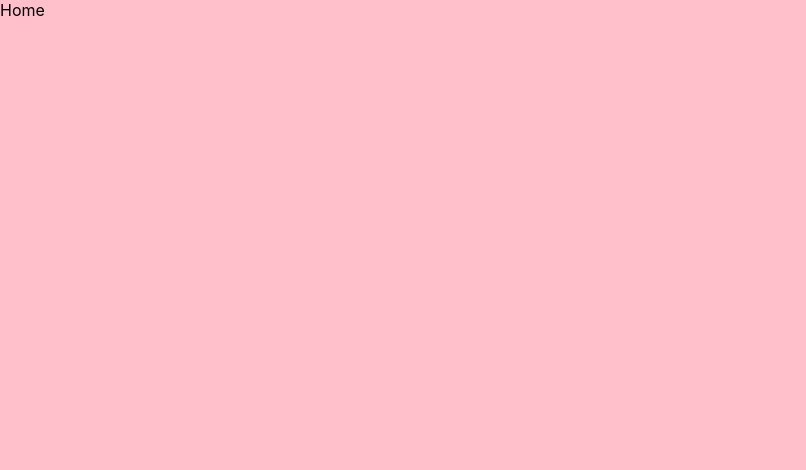
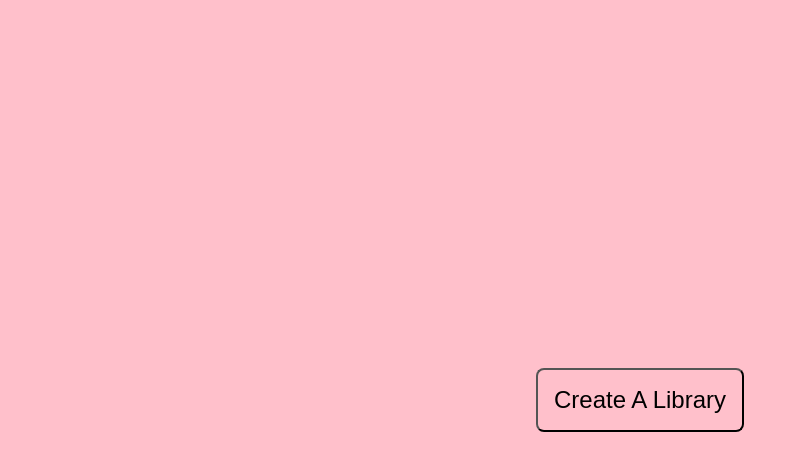
Before and after one commit to MSrotyr/iEquos_challenge, a React (Create React App) app in the folder app/: page / in a window 1280 px wide. Shown: the top 470 px of the page, without its empty margins (0-806 px from the left). Built offline with nearby package versions, Linux system fonts and the light colour scheme.

Commit message:
feature: basic home page

```diff
--- a/app/src/components/App/App.js
+++ b/app/src/components/App/App.js
@@ -9,6 +9,7 @@ function App() {
     <Layout>
       <Switch>
         <Route path="/" exact component={Home} />
+        <Route path="/library_create" exact component={Home} />
         <Redirect to="/" />
       </Switch>
     </Layout>
--- /dev/null
+++ b/app/src/components/Home/Home.css
@@ -0,0 +1,5 @@
+.container {
+  display: flex;
+  justify-content: center;
+  align-items: center;
+}
--- a/app/src/components/Home/Home.jsx
+++ b/app/src/components/Home/Home.jsx
@@ -1,5 +1,19 @@
 import React from "react";
+import { useHistory } from "react-router";
+import "./Home.css";
 
 export default function Home() {
-  return <div>Home</div>;
+  const history = useHistory();
+
+  function clickHandler() {
+    history.push(`/library_create`);
+  }
+
+  return (
+    <div className="container">
+      <button onClick={clickHandler} className="button">
+        Create A Library
+      </button>
+    </div>
+  );
 }
--- a/app/src/hoc/Layout/Layout.css
+++ b/app/src/hoc/Layout/Layout.css
@@ -1,7 +1,6 @@
 .container {
-  display: flex;
-  flex-direction: column;
   height: 100vh;
+  width: 100vw;
 }
 
 .children {
--- a/app/src/index.css
+++ b/app/src/index.css
@@ -1,13 +1,24 @@
 body {
   margin: 0;
-  font-family: -apple-system, BlinkMacSystemFont, 'Segoe UI', 'Roboto', 'Oxygen',
-    'Ubuntu', 'Cantarell', 'Fira Sans', 'Droid Sans', 'Helvetica Neue',
+  font-family: -apple-system, BlinkMacSystemFont, "Segoe UI", "Roboto", "Oxygen",
+    "Ubuntu", "Cantarell", "Fira Sans", "Droid Sans", "Helvetica Neue",
     sans-serif;
   -webkit-font-smoothing: antialiased;
   -moz-osx-font-smoothing: grayscale;
 }
 
 code {
-  font-family: source-code-pro, Menlo, Monaco, Consolas, 'Courier New',
+  font-family: source-code-pro, Menlo, Monaco, Consolas, "Courier New",
     monospace;
 }
+
+.button {
+  padding: 1rem;
+  background-color: pink;
+  border-radius: 0.5rem;
+  font-size: x-large;
+}
+
+.button:hover {
+  background-color: #bacba9;
+}
```
